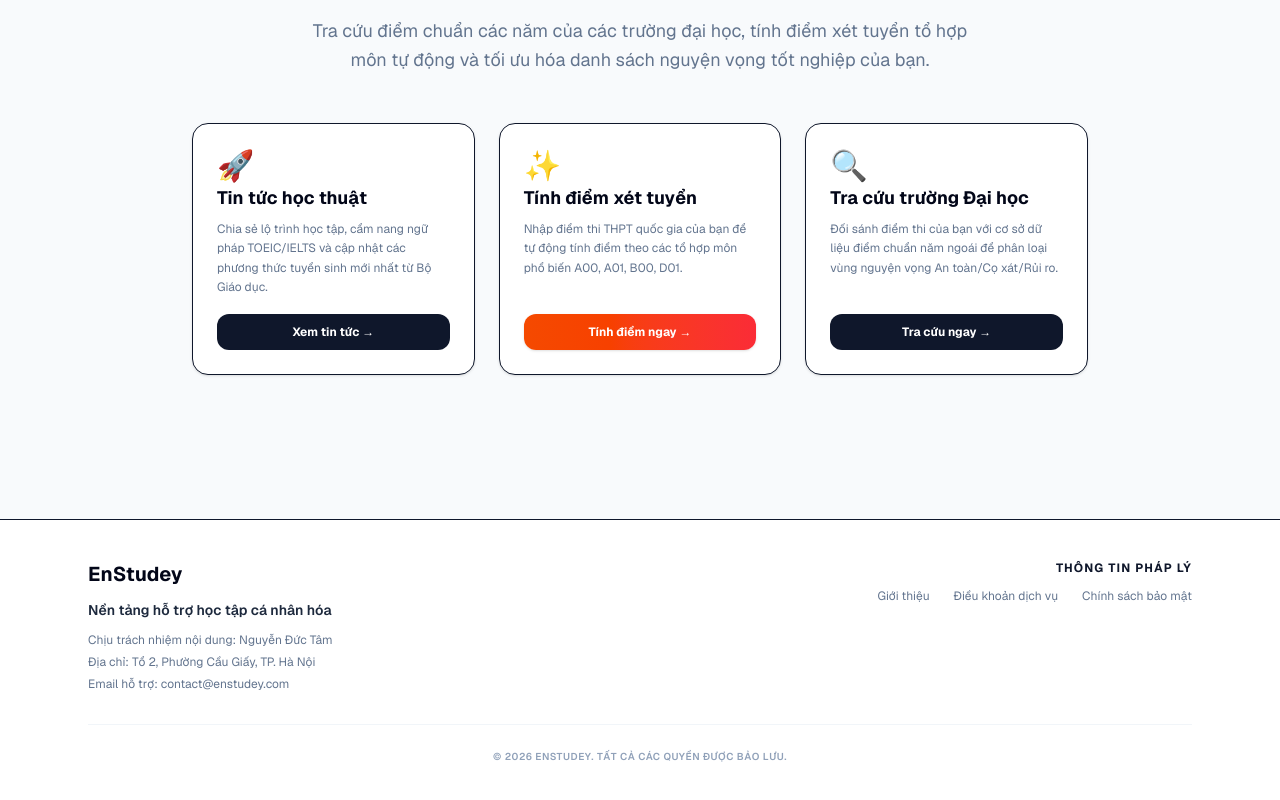
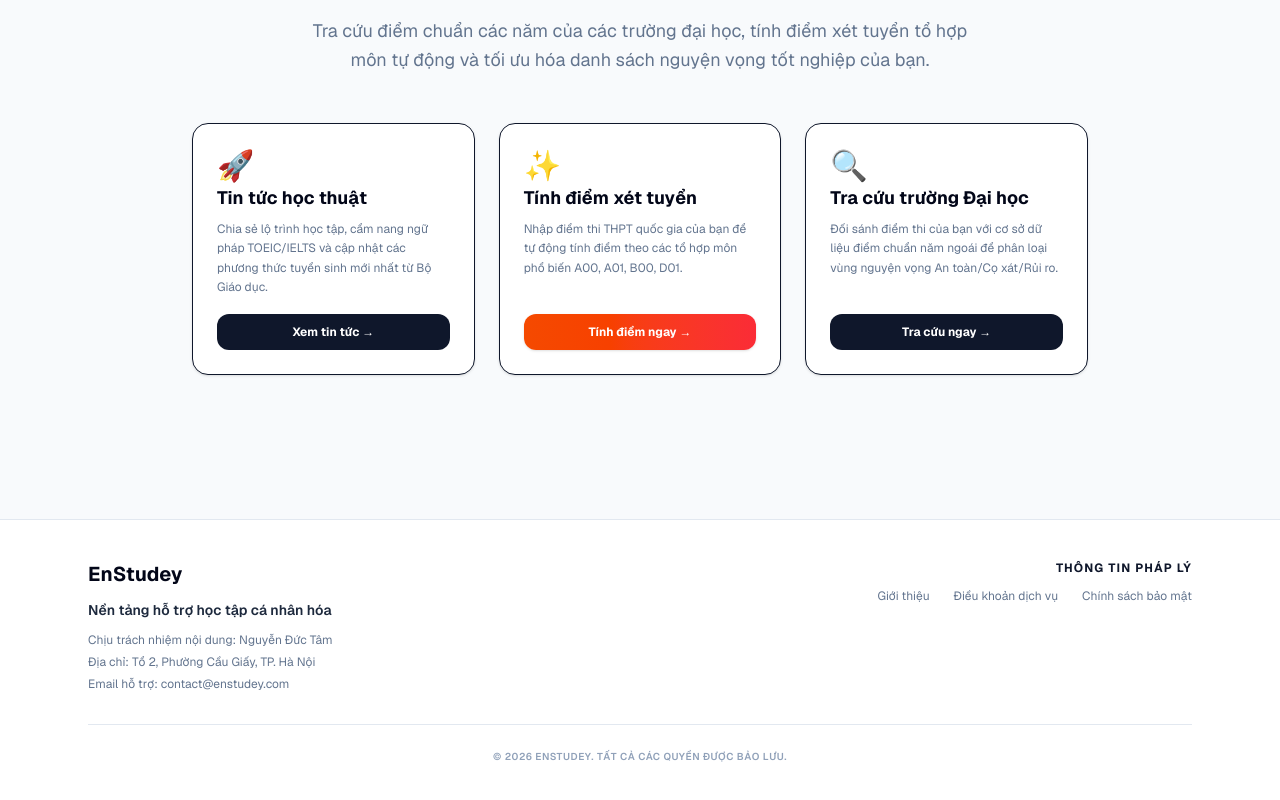
Before and after one commit to enstudey/enstudeyfe, a Next.js app: page / in a window 1280 px wide. Shown: the part 310-1110 px from the top of the page. Built offline with nearby package versions, Linux system fonts and the light colour scheme.

Commit message:
fix: change footer border

```diff
--- a/components/Footer.tsx
+++ b/components/Footer.tsx
@@ -2,7 +2,7 @@ import Link from "next/link";
 
 export default function Footer() {
   return (
-    <footer className="bg-white dark:bg-zinc-900 border-t border-slate-150 dark:border-zinc-800 mt-20 min-h-[200px]">
+    <footer className="bg-white dark:bg-zinc-900 border-t border-slate-200 dark:border-zinc-700 mt-20 min-h-[200px]">
       <div className="max-w-6xl mx-auto px-6 py-10">
         <div className="grid grid-cols-1 md:grid-cols-2 gap-8 items-start justify-between">
           <div className="space-y-3">
@@ -29,7 +29,7 @@ export default function Footer() {
             </div>
           </div>
         </div>
-        <div className="mt-8 pt-6 border-t border-slate-100 dark:border-zinc-800 text-center">
+        <div className="mt-8 pt-6 border-t border-slate-200 dark:border-zinc-700 text-center">
           <p className="text-[10px] text-slate-400 dark:text-zinc-500 font-semibold uppercase tracking-wider">
             © 2026 EnStudey. Tất cả các quyền được bảo lưu.
           </p>
```
